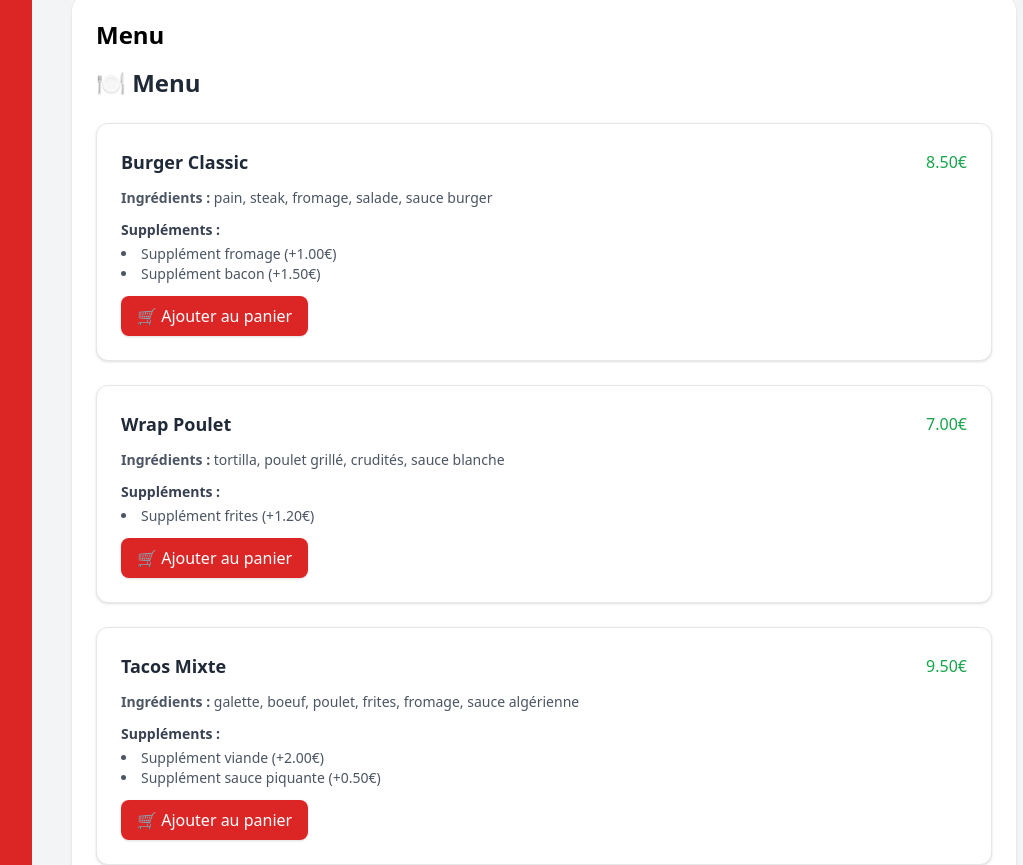
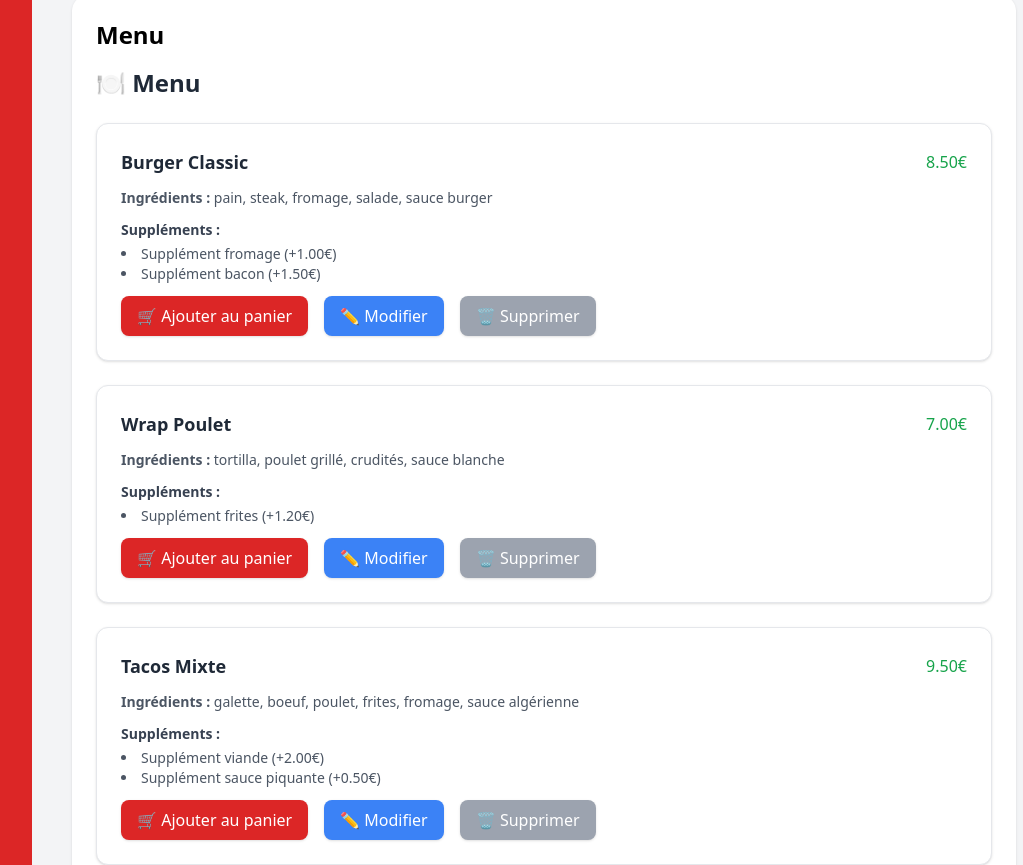
Before and after one commit to Shiro971/foodtruck, a React (Create React App) app: page / in a window 1280 px wide. Shown: the part 800-1665 px from the top of the page, without its empty margins (224-1247 px from the left). Built offline with nearby package versions, Linux system fonts and the light colour scheme.

Commit message:
SuppModif

```diff
--- a/src/components/MenuList.js
+++ b/src/components/MenuList.js
@@ -1,6 +1,6 @@
 import React from "react";
 
-function MenuList({ menu, onAddToCart }) {
+function MenuList({ menu, onAddToCart, onEdit, onDelete }) {
   return (
     <div className="space-y-6">
       <h2 className="text-2xl font-bold text-gray-800">🍽️ Menu</h2>
@@ -23,7 +23,7 @@ function MenuList({ menu, onAddToCart }) {
             <strong>Ingrédients :</strong> {item.ingredients.join(", ")}
           </p>
 
-          {item.options && item.options.length > 0 && (
+          {item.options?.length > 0 && (
             <div>
               <p className="text-sm font-semibold text-gray-700 mb-1">
                 Suppléments :
@@ -38,12 +38,26 @@ function MenuList({ menu, onAddToCart }) {
             </div>
           )}
 
-          <button
-            onClick={() => onAddToCart(item)}
-            className="mt-2 bg-red-600 hover:bg-red-700 text-white px-4 py-2 rounded-lg shadow transition duration-200"
-          >
-            🛒 Ajouter au panier
-          </button>
+          <div className="flex items-center space-x-4 mt-4">
+            <button
+              onClick={() => onAddToCart(item)}
+              className="bg-red-600 hover:bg-red-700 text-white px-4 py-2 rounded-lg shadow transition duration-200"
+            >
+              🛒 Ajouter au panier
+            </button>
+            <button
+              onClick={() => onEdit(item)}
+              className="bg-blue-500 hover:bg-blue-600 text-white px-4 py-2 rounded-lg shadow transition duration-200"
+            >
+              ✏️ Modifier
+            </button>
+            <button
+              onClick={() => onDelete(item.id)}
+              className="bg-gray-400 hover:bg-gray-500 text-white px-4 py-2 rounded-lg shadow transition duration-200"
+            >
+              🗑️ Supprimer
+            </button>
+          </div>
         </div>
       ))}
     </div>
```
